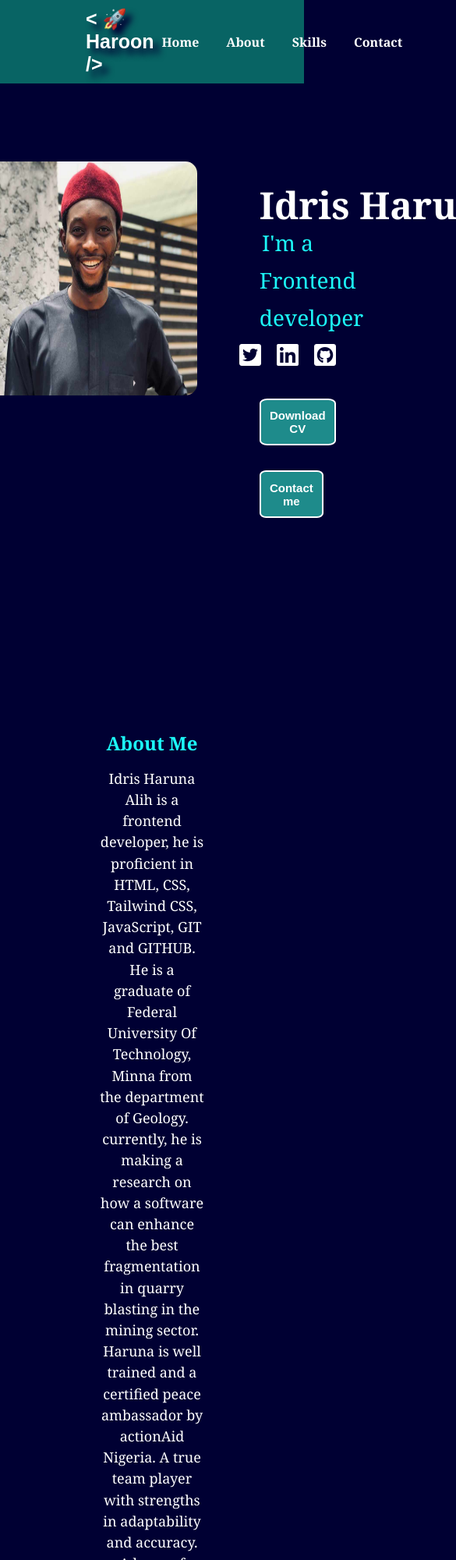
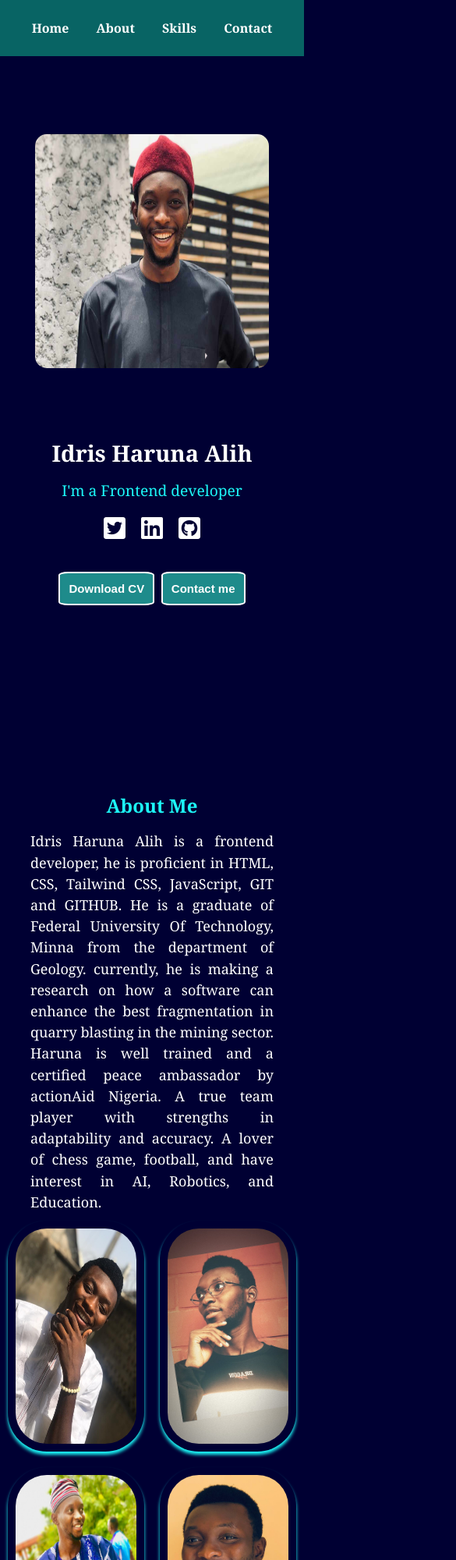
Before and after one commit to eedrisofficial/Tiidelab-Portfolio-assignment, a plain HTML site: page index.html in a window 390 px wide. Shown: the top 2000 px of the page at 78% size, 585 px wide, since content can reach past the window. Drawn offline with Linux system fonts and the light colour scheme; a web font is replaced by a local one.

Commit message:
second commit

```diff
--- a/index.css
+++ b/index.css
@@ -55,13 +55,10 @@ body {
 
 /* SHOWCASE SECTION STYLING */
 .showcase-wrapper {
-  width: 100vw;
 }
 
 .showcase-wrapper .container {
-  width: 100vw;
   display: flex;
-  flex-direction: row;
   justify-content: center;
   gap: 3rem;
   margin: 100px 0;
@@ -81,13 +78,13 @@ body {
   width: 35%;
 }
 
-.name {
-  white-space: nowrap;
-}
-
 .stack {
   font-size: 1.75rem;
   color: rgb(28, 248, 248);
+}
+
+.name {
+  white-space: nowrap;
 }
 
 .media-wrapper {
@@ -127,7 +124,7 @@ body {
 /* ABOUT-ME SECTION STYLING  */
 .about-me {
   text-align: center;
-  margin-top: 15rem;
+  margin-top: 13rem;
 }
 
 .brief {
@@ -147,11 +144,16 @@ body {
   line-height: 1.7rem;
 }
 
+.aboutimage-wrapper {
+  display: flex;
+  flex-wrap: wrap;
+  justify-content: center;
+}
+
 .About-image {
-  display: block;
-  margin-left: auto;
-  margin-right: auto;
-  width: 300px;
+  display: flex;
+  padding: 10px;
+  width: 200px;
   border-radius: 50px;
   margin-top: 2rem;
   box-shadow: 0 4px 4px 0 rgb(28, 248, 248);
@@ -159,7 +161,7 @@ body {
 
 /* SKILLS SECTION STYLING */
 .skills {
-  margin-top: 15rem;
+  margin-top: 13rem;
 }
 
 .skills h2 {
@@ -170,9 +172,9 @@ body {
 
 .skills h3 {
   margin-bottom: 1.25rem;
-  margin-left: 16.5rem;
+  margin-left: 9rem;
   font-size: 18px;
-  color: red;
+  color: #fff;
 }
 
 .skills-wrapper {
@@ -198,7 +200,7 @@ body {
   align-items: center;
   gap: 10rem;
   margin-top: 15rem;
-  margin-bottom: 10rem;
+  margin-bottom: 5rem;
 }
 
 .contact h2 {
@@ -289,7 +291,7 @@ textarea:focus {
 
 .social-connect h1 {
   font-size: 30px;
-  color: red;
+  color: #fff;
 }
 
 .social-links {
--- a/index.html
+++ b/index.html
@@ -17,6 +17,7 @@
       href="https://fonts.googleapis.com/css?family=Sofia"
     />
     <link rel="stylesheet" href="index.css" />
+    <link rel="stylesheet" href="mobilestyle.css" />
     <title>Idris Haruna's Portfolio</title>
   </head>
   <body>
@@ -36,7 +37,7 @@
     <!-- SHOWCASE SECTION -->
     <section class="showcase-wrapper" id="home">
       <div class="container">
-        <div>
+        <div class="showcase-image">
           <img
             src="./Images/IDRIS HAROON.jpeg"
             alt="Idris Haruna profile pics"
@@ -86,9 +87,25 @@
         chess game, football, and have interest in AI, Robotics, and Education.
       </p>
 
-      <div>
+      <div class="aboutimage-wrapper">
         <img
           src="./Images/AboutImage.jpg"
+          alt="Haruna's profile picture"
+          class="About-image"
+        />
+
+        <img
+          src="./Images/aboutimage3.jpg"
+          alt="Haruna's profile picture"
+          class="About-image"
+        />
+        <img
+          src="./Images/aboutimage4.jpg"
+          alt="Haruna's profile picture"
+          class="About-image"
+        />
+        <img
+          src="./Images/aboutimage2.jpeg"
           alt="Haruna's profile picture"
           class="About-image"
         />
@@ -108,13 +125,22 @@
           <p class="tool">CSS</p>
           <p class="skills-icon"><i class="fa-brands fa-css3-alt"></i></p>
         </div>
+
+        <div>
+          <p class="tool">Tailwind CSS</p>
+          <p class="skills-icon"><i class="fa-brands fa-css3-alt"></i></p>
+        </div>
         <div>
           <p class="tool">JavaScript</p>
           <p class="skills-icon"><i class="fa-brands fa-js"></i></p>
         </div>
         <div>
-          <p class="tool">Tailwind CSS</p>
-          <p class="skills-icon"><i class="fa-brands fa-css3-alt"></i></p>
+          <p class="tool">ReactJs</p>
+          <p class="skills-icon"><i class="fa-brands fa-react"></i></p>
+        </div>
+        <div>
+          <p class="tool">UI/UX</p>
+          <p class="skills-icon"><i class="fa-brands fa-figma"></i></p>
         </div>
         <div>
           <p class="tool">GIT</p>
--- /dev/null
+++ b/mobilestyle.css
@@ -0,0 +1,86 @@
+@media (max-width: 768px) {
+  /* styling the navbar */
+  .navbar-container {
+    background-color: rgb(8, 100, 100);
+  }
+  .navbar {
+    margin: 0;
+    padding: 0;
+    display: flex;
+    justify-content: center;
+    padding: 15px;
+  }
+
+  .navbar h1 {
+    display: none;
+  }
+
+  /* styling showcase section */
+  .showcase-wrapper .container {
+    display: flex;
+    flex-direction: column;
+    justify-content: center;
+  }
+
+  .showcase-content {
+    line-height: 3rem;
+    font-size: 2rem;
+    text-align: center;
+    padding: 2rem;
+    width: 100%;
+  }
+
+  .stack {
+    font-size: 1.2rem;
+    color: rgb(28, 248, 248);
+  }
+
+  .name {
+    font-size: 1.8rem;
+  }
+
+  .showcase-image {
+    text-align: center;
+  }
+
+  /* Styling the About section */
+  .about-me {
+    text-align: center;
+  }
+
+  .about-me p {
+    margin: auto;
+    text-align: justify;
+    width: 80%;
+  }
+
+  .brief {
+  }
+
+  .skills h3 {
+    text-align: center;
+    margin: 0;
+    padding: 10px;
+  }
+
+  .skills-wrapper {
+    display: flex;
+    flex-wrap: wrap;
+    margin-top: 2rem;
+  }
+
+  .About-image {
+    flex-basis: calc(50% - 20px);
+    margin: 10px;
+    width: 100px;
+  }
+
+  /* Contact styling */
+  .contactSocial-wrapper {
+    display: flex;
+    flex-direction: column;
+    justify-content: center;
+    align-items: center;
+    margin-top: 13rem;
+  }
+}
```
Also changed, not shown: Images/aboutimage2.jpeg (added), Images/aboutimage3.jpg (added), Images/aboutimage4.jpg (added).
